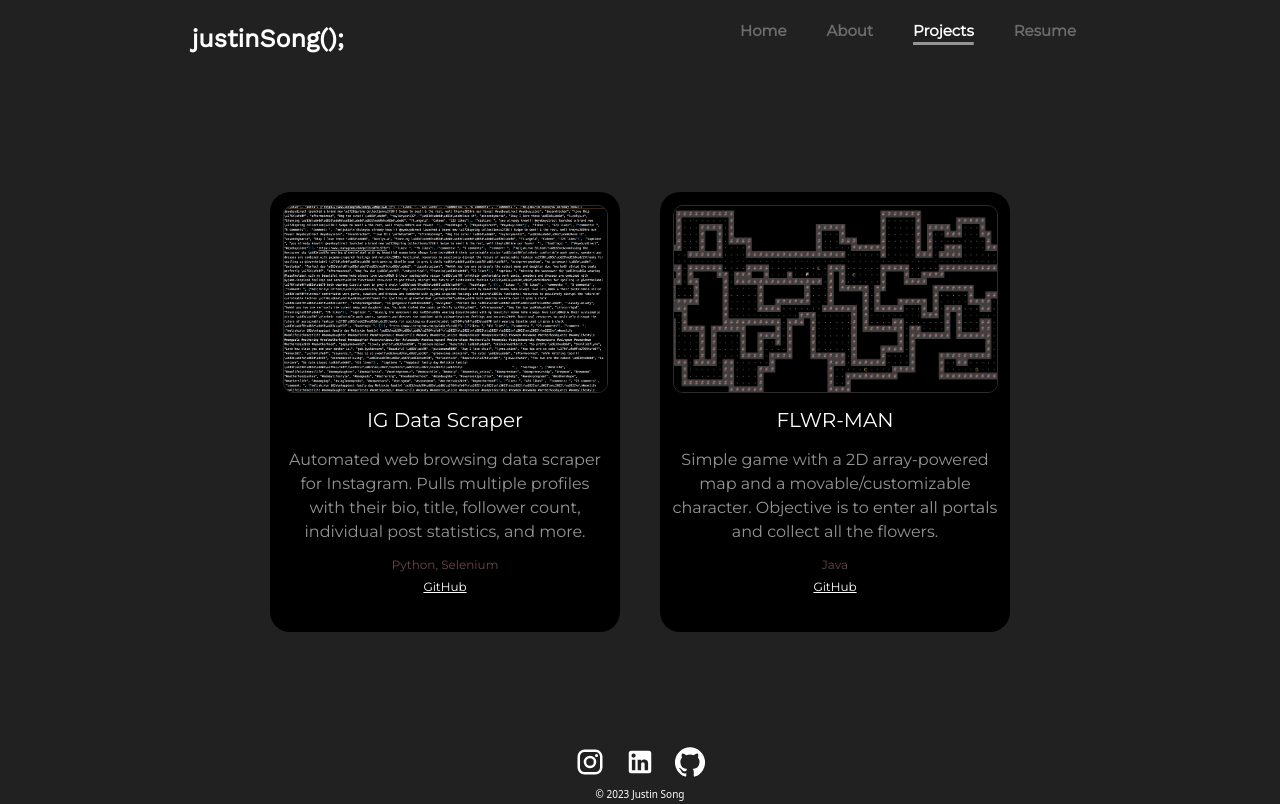
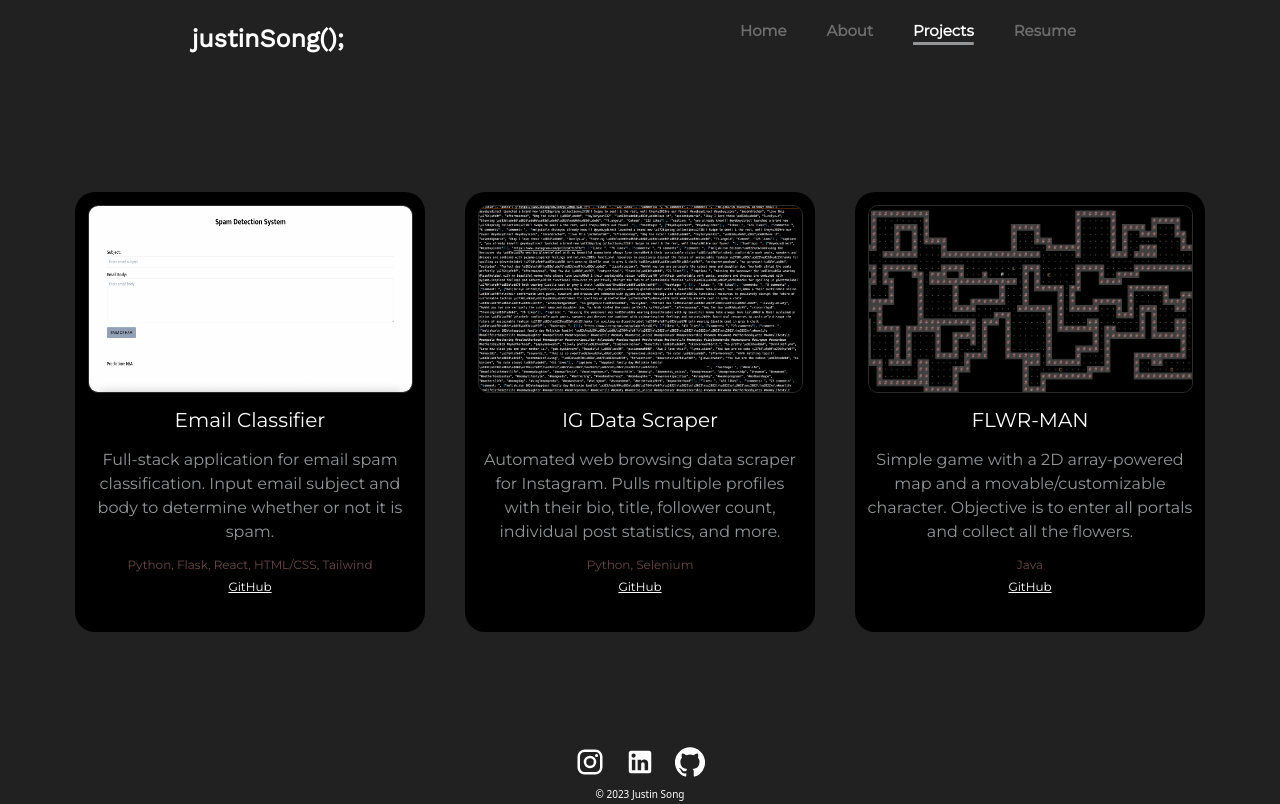
Before and after one commit to jjustinsong/personal-portfolio, a React (Create React App) app: page /projects in a window 1280 px wide. Built offline with nearby package versions, Linux system fonts and the light colour scheme.

Commit message:
Added email classifier to projects

```diff
--- a/src/pages/Projects.js
+++ b/src/pages/Projects.js
@@ -34,6 +34,13 @@ function Projects() {
     return (
         <div style={divStyle} class="overflow-x-hidden md:w-full font-montserrat flex flex-col md:flex-row animate-slideInFromTop items-center md:items-flex-start justify-center">
             <Container
+                name='Email Classifier'
+                description='Full-stack application for email spam classification. Input email subject and body to determine whether or not it is spam.'
+                languages='Python, Flask, React, HTML/CSS, Tailwind'
+                link='https://github.com/jjustinsong/email-spam-predictor'
+                image={require('../assets/email-classifier.png')}
+            />
+            <Container
                 name='IG Data Scraper'
                 description='Automated web browsing data scraper for Instagram. Pulls multiple profiles with their bio, title, follower count, individual post statistics, and more.'
                 languages='Python, Selenium'
```
Also changed, not shown: src/assets/email-classifier.png (added).
